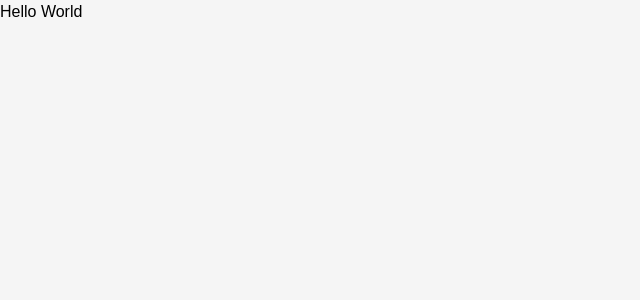
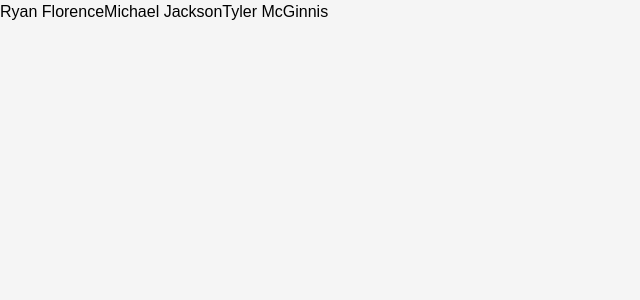
Before and after one commit to pkkalive/ContactList, a React (Create React App) app: page / in a window 1280 px wide. Shown: the top 300 px of the page, without its empty margins (0-640 px from the left). Built offline with nearby package versions, Linux system fonts and the light colour scheme.

Commit message:
removed server

```diff
--- a/src/App.js
+++ b/src/App.js
@@ -1,10 +1,31 @@
 import React, { Component } from 'react';
+
+const contacts = [
+  {
+    "id": "ryan",
+    "name": "Ryan Florence",
+    "email": "ryan@reacttraining.com",
+    "avatarURL": "http://localhost:5001/ryan.jpg"
+  },
+  {
+    "id": "michael",
+    "name": "Michael Jackson",
+    "email": "michael@reacttraining.com",
+    "avatarURL": "http://localhost:5001/michael.jpg"
+  },
+  {
+    "id": "tyler",
+    "name": "Tyler McGinnis",
+    "email": "tyler@reacttraining.com",
+    "avatarURL": "http://localhost:5001/tyler.jpg"
+  }
+]
 
 class App extends Component {
   render() {
     return (
       <div className = "App">
-        Hello World
+        {contacts.map(data => data.name)}
       </div>
     );
   }
```
